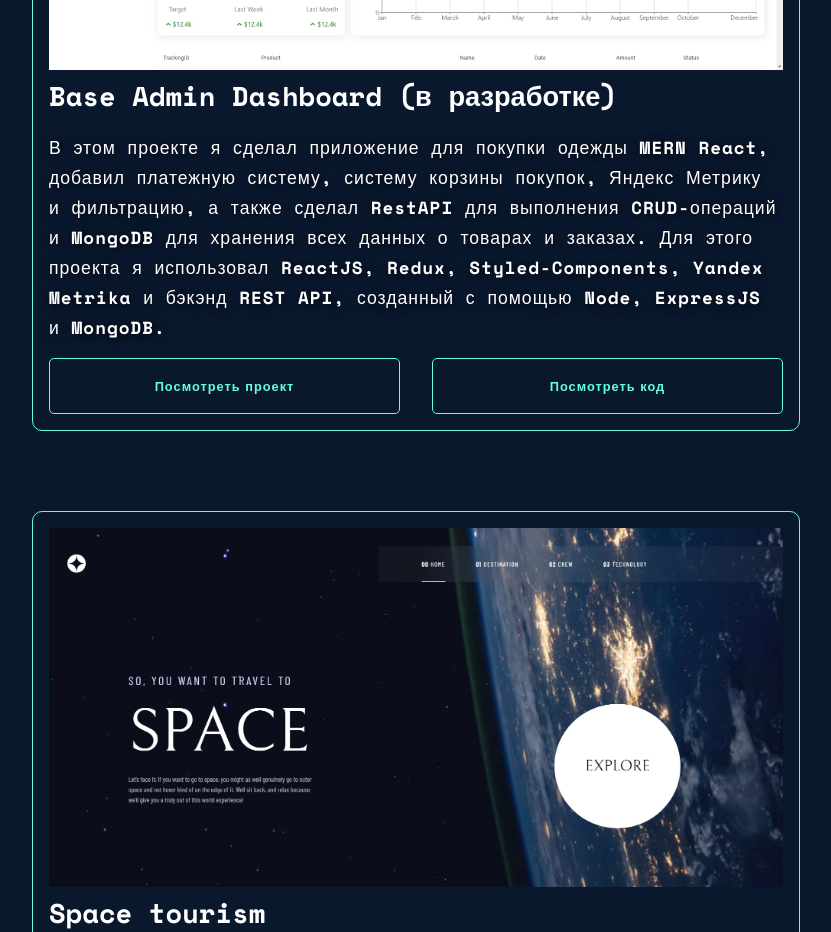
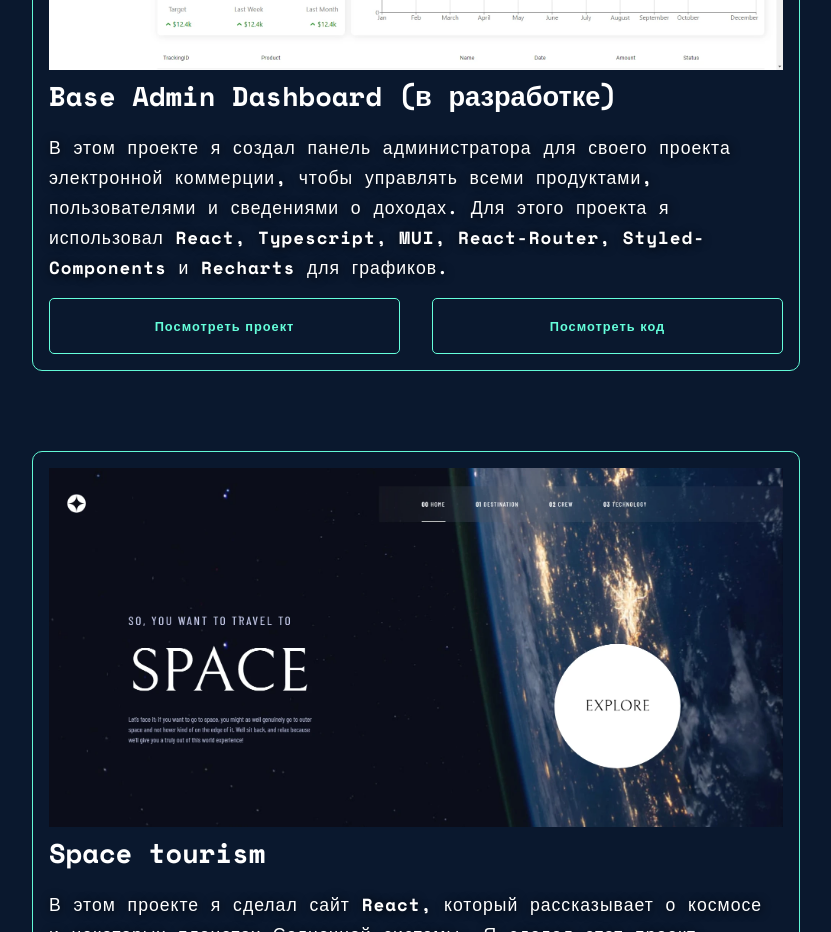
Before and after one commit to Whitelistedd/react-portfolio, a React (Create React App) app: page / in a window 1280 px wide. Shown: the part 2760-3692 px from the top of the page, without its empty margins (224-1055 px from the left). Built offline with nearby package versions, Linux system fonts and the light colour scheme.

Commit message:
fixed admin panel description and links

```diff
--- a/src/data.ts
+++ b/src/data.ts
@@ -26,7 +26,7 @@ export const Cards = [
     {
         images: BaseDashboard,
         title: "Base Admin Dashboard (в разработке)",
-        desc: "В этом проекте я сделал приложение для покупки одежды MERN React, добавил платежную систему, систему корзины покупок, Яндекс Метрику и фильтрацию, а также сделал RestAPI для выполнения CRUD-операций и MongoDB для хранения всех данных о товарах и заказах. Для этого проекта я использовал ReactJS, Redux, Styled-Components, Yandex Metrika и бэкэнд REST API, созданный с помощью Node, ExpressJS и MongoDB.",
+        desc: "В этом проекте я создал панель администратора для своего проекта электронной коммерции, чтобы управлять всеми продуктами, пользователями и сведениями о доходах. Для этого проекта я использовал React, Typescript, MUI, React-Router, Styled-Components и Recharts для графиков.",
         live: "https://base-shop.vercel.app/",
         code: "https://github.com/Whitelistedd/base",
     },
```
